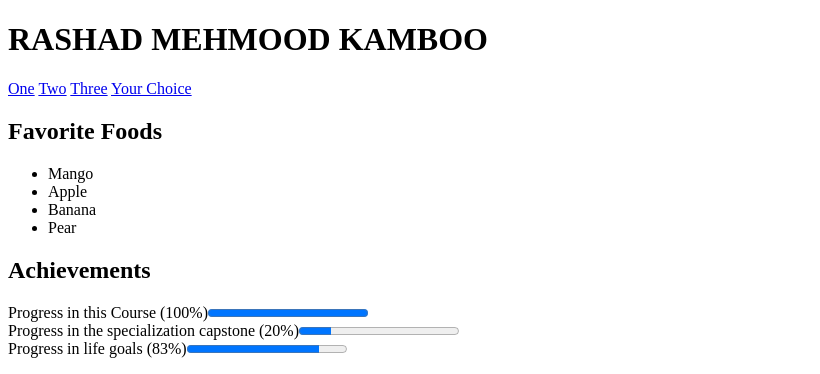
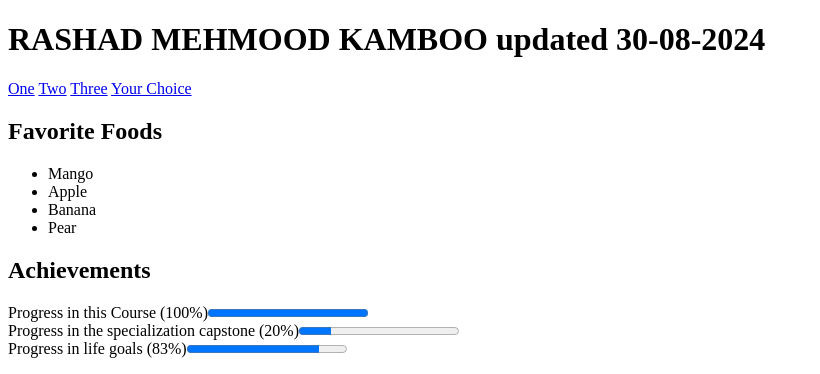
Before and after one commit to rashadmahmood2308/rashadmahmood2308, a plain HTML site: page index.html in a window 1280 px wide. Shown: the top 374 px of the page, without its empty margins (0-820 px from the left). Drawn offline with Linux system fonts and the light colour scheme.

Commit message:
Update index.html 30-08-2024
the name is changed

```diff
--- a/index.html
+++ b/index.html
@@ -12,7 +12,7 @@
 </head>
 <body>
     <header>
-        <h1> RASHAD MEHMOOD KAMBOO</h1>
+        <h1> RASHAD MEHMOOD KAMBOO updated 30-08-2024</h1>
         <nav>
             <a href="one">One</a>
             <a href="Two">Two</a>
```
